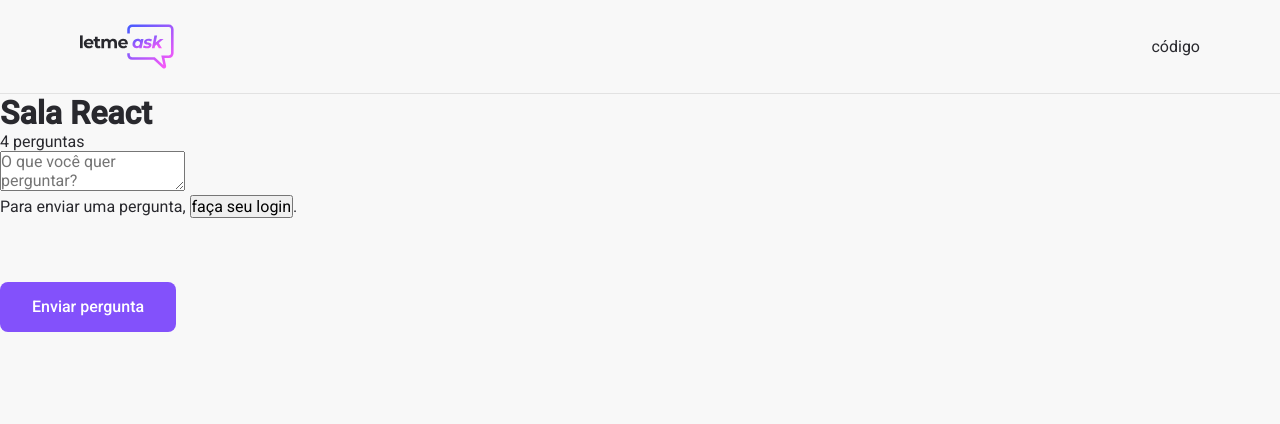
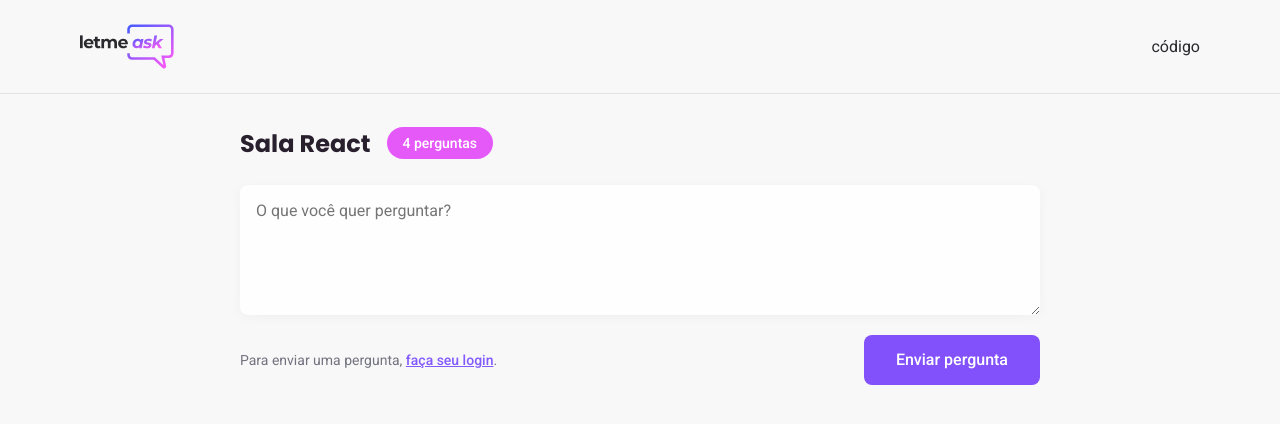
Before and after one commit to MogLuiz/letmeask, a React (Create React App) app: page /rooms/1 in a window 1280 px wide. Shown: the top 424 px of the page. Built offline with nearby package versions, Linux system fonts and the light colour scheme; no server answers.

Commit message:
styles: body page room styling

```diff
--- a/src/components/Button/styles.module.scss
+++ b/src/components/Button/styles.module.scss
@@ -1,5 +1,4 @@
 .button {
-  margin-top: 64px;
   height: 50px;
   border-radius: 8px;
   font-weight: 500;
--- a/src/pages/Room/index.tsx
+++ b/src/pages/Room/index.tsx
@@ -23,7 +23,7 @@
         </div>
       </header>
 
-      <main className={styles.content}>
+      <main>
         <div className={styles.room_title}>
           <h1>Sala React</h1>
           <span>4 perguntas</span>
--- a/src/pages/Room/styles.module.scss
+++ b/src/pages/Room/styles.module.scss
@@ -17,4 +17,73 @@
       }
     }
   }
+
+  main {
+    max-width: 800px;
+    margin: 0 auto;
+
+    .room_title {
+      margin: 32px 0 24px;
+
+      display: flex;
+      align-items: center;
+
+      h1 {
+        font-family: "Poppins", sans-serif;
+        font-size: 24px;
+        color: #29202e;
+      }
+
+      span {
+        margin-left: 16px;
+        padding: 8px 16px;
+
+        font-weight: 500;
+        font-size: 14px;
+
+        background: #e559f9;
+        color: #fff;
+
+        border-radius: 9999px;
+      }
+    }
+
+    form {
+      textarea {
+        width: 100%;
+        min-height: 130px;
+
+        border-radius: 8px;
+        border: 0;
+        padding: 16px;
+
+        background: #fefefe;
+        box-shadow: 0 2px 12px rgba(0, 0, 0, 0.04);
+        resize: vertical;
+      }
+
+      .form_footer {
+        display: flex;
+        justify-content: space-between;
+        align-items: center;
+        margin-top: 16px;
+
+        span {
+          font-size: 14px;
+          color: #737380;
+          font-weight: 50 0;
+
+          button {
+            background: transparent;
+            border: 0;
+            cursor: pointer;
+            color: #835afd;
+            text-decoration: underline;
+            font-size: 14px;
+            font-weight: 500;
+          }
+        }
+      }
+    }
+  }
 }
```
